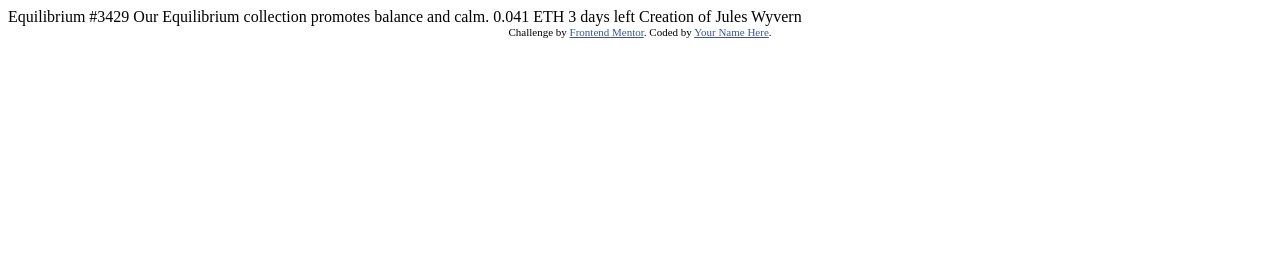
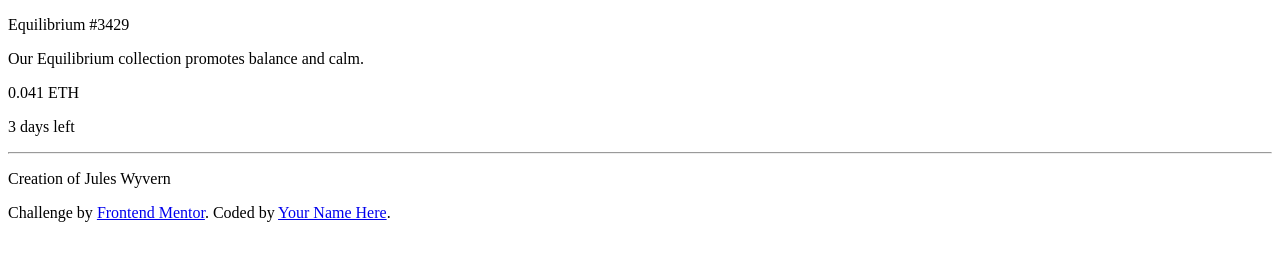
Before and after one commit to chrisayuron/Ejercicio-maquetacion-CSS2, a plain HTML site: page index.html in a window 1280 px wide. Drawn offline with Linux system fonts and the light colour scheme.

Commit message:
estructura html lista

```diff
--- a/index.html
+++ b/index.html
@@ -9,22 +9,31 @@
   <title>Frontend Mentor | NFT preview card component</title>
 
   <!-- Feel free to remove these styles or customise in your own stylesheet 👍 -->
-  <style>
-    .attribution { font-size: 11px; text-align: center; }
-    .attribution a { color: hsl(228, 45%, 44%); }
-  </style>
+
 </head>
 <body>
+<div class="container">
+  <div class="container__image">
 
-  Equilibrium #3429
-
-  Our Equilibrium collection promotes balance and calm.
-
-  0.041 ETH
-  3 days left
-
-  Creation of Jules Wyvern
-
+  </div>
+  <div class="container__info">
+    <p class="container__info-title">
+      Equilibrium #3429
+    </p>
+    <p class="container__info-text">
+      Our Equilibrium collection promotes balance and calm.
+    </p>
+    <div class="container__info-detail">
+      <p class="info__detail__price">0.041 ETH</p>
+      <p class="info__detail-time"> 3 days left</p>
+      <hr class="container__info-line">
+      <div class="container__info-perfil">
+        <div class="info__perfil-photo"></div>
+        <p class="info__perfil-name"> Creation of <span>Jules Wyvern</span></p>
+      </div>
+    </div>
+  </div>
+</div>
   <div class="attribution">
     Challenge by <a href="https://www.frontendmentor.io?ref=challenge" target="_blank">Frontend Mentor</a>.
     Coded by <a href="#">Your Name Here</a>.
```
